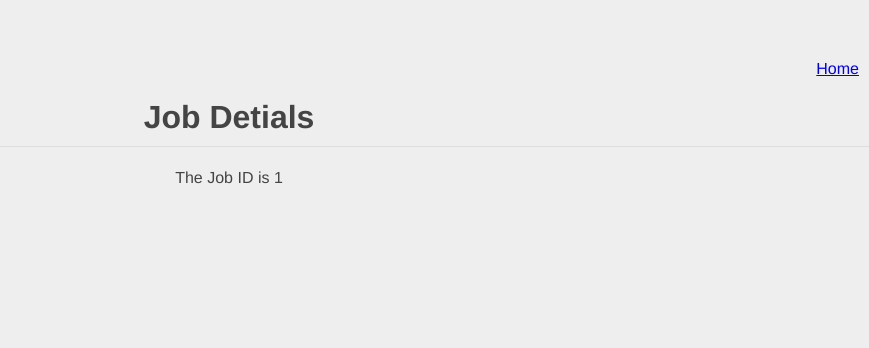
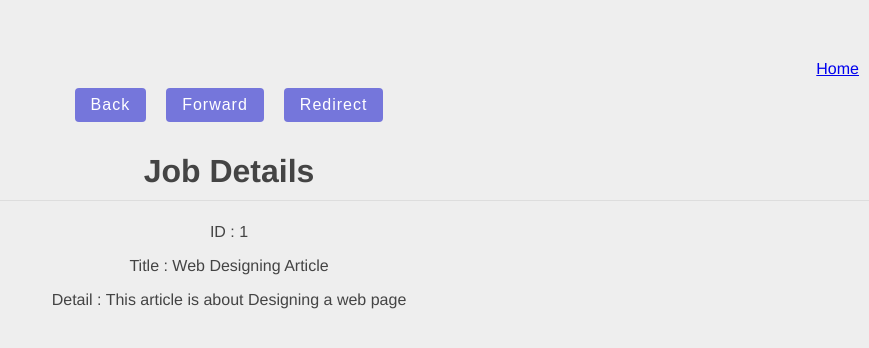
Before and after one commit to isalman-developer/vue-by-code-ninja, a Vue app: page /job/1 in a window 1280 px wide. Shown: the top 348 px of the page, without its empty margins (411-1280 px from the left). Built offline with nearby package versions, Linux system fonts and the light colour scheme; data requests are answered from the project's data file.

Commit message:
json server

```diff
--- /dev/null
+++ b/data/db.json
@@ -0,0 +1,7 @@
+{
+    "blogs":[
+        {"id": 1, "title":"Web Designing Article", "details":"This article is about Designing a web page"},
+        {"id": 1, "title":"Web Development Article", "details":"How to design beackend of a web project"},
+        {"id": 1, "title":"Styling a website", "details":"Here we define how to style a website"}
+    ]
+}
--- a/src/views/jobs/JobDetail.vue
+++ b/src/views/jobs/JobDetail.vue
@@ -1,14 +1,32 @@
 <template>
-    <h1>Job Detials</h1>
-    <p>The Job ID is {{ id }}</p>
+    <RouterHistoryButton />
+    <h1>Job Details</h1>
+
+    <div v-if="job">
+        <p>ID : {{ job.id }}</p>
+        <p>Title : {{ job.title }}</p>
+        <p>Detail : {{ job.details }}</p>
+    </div>
+    <div v-else>
+        <p>Job is loading.....</p>
+    </div>
+
 </template>
 <script>
+import RouterHistoryButton from './RouterHistoryButton.vue';
 export default {
-
+    components: { RouterHistoryButton },
     data() {
         return {
             id: this.$route.params.id,
+            job: null,
         }
+    },
+
+    mounted() {
+        fetch('http://localhost:3000/blogs/' + this.id)
+            .then(response => response.json())
+            .then(data => this.job = data);
     }
 
 }
--- a/src/views/jobs/Jobs.vue
+++ b/src/views/jobs/Jobs.vue
@@ -1,11 +1,5 @@
 <template>
-
-    <div>
-        <button @click="back()">Back</button>
-        <button @click="forward()">Forward</button>
-        <button @click="redirect()">Redirect</button>
-    </div>
-
+    <RouterHistoryButton/>
     <h1>Jobs</h1>
     <div v-for="job in jobs" :key="job.id">
         <router-link :to="{ name: 'job-details', params: { id: job.id } }">
@@ -14,27 +8,21 @@
     </div>
 </template>
 <script>
+import RouterHistoryButton from './RouterHistoryButton.vue';
 export default {
+    components : {RouterHistoryButton},
     data() {
         return {
-            jobs: [
-                { id: 1, title: "Ui/UX Designer" },
-                { id: 2, title: "Vue Developer" },
-                { id: 3, title: "Node Developer" },
-            ]
+            jobs: []
         }
     },
-    methods: {
-        back(){
-            this.$router.go(-1);
-        },
-        forward(){
-            this.$router.go(1);
-        },
-        redirect(){
-            this.$router.push({ name:'home' });
-        }
+
+    mounted() {
+        fetch('http://localhost:3000/blogs')
+        .then(function(res){ //short syntax is .then(res => res.json())
+            return res.json();
+        }).then(data => this.jobs = data)
     },
+
 }
-
 </script>
--- /dev/null
+++ b/src/views/jobs/RouterHistoryButton.vue
@@ -0,0 +1,23 @@
+<template>
+    <div>
+        <button @click="back()">Back</button>
+        <button @click="forward()">Forward</button>
+        <button @click="redirect()">Redirect</button>
+    </div>
+</template>
+
+<script>
+export default {
+    methods: {
+        back() {
+            this.$router.go(-1);
+        },
+        forward() {
+            this.$router.go(1);
+        },
+        redirect() {
+            this.$router.push({ name: 'home' });
+        }
+    },
+}
+</script>
```
